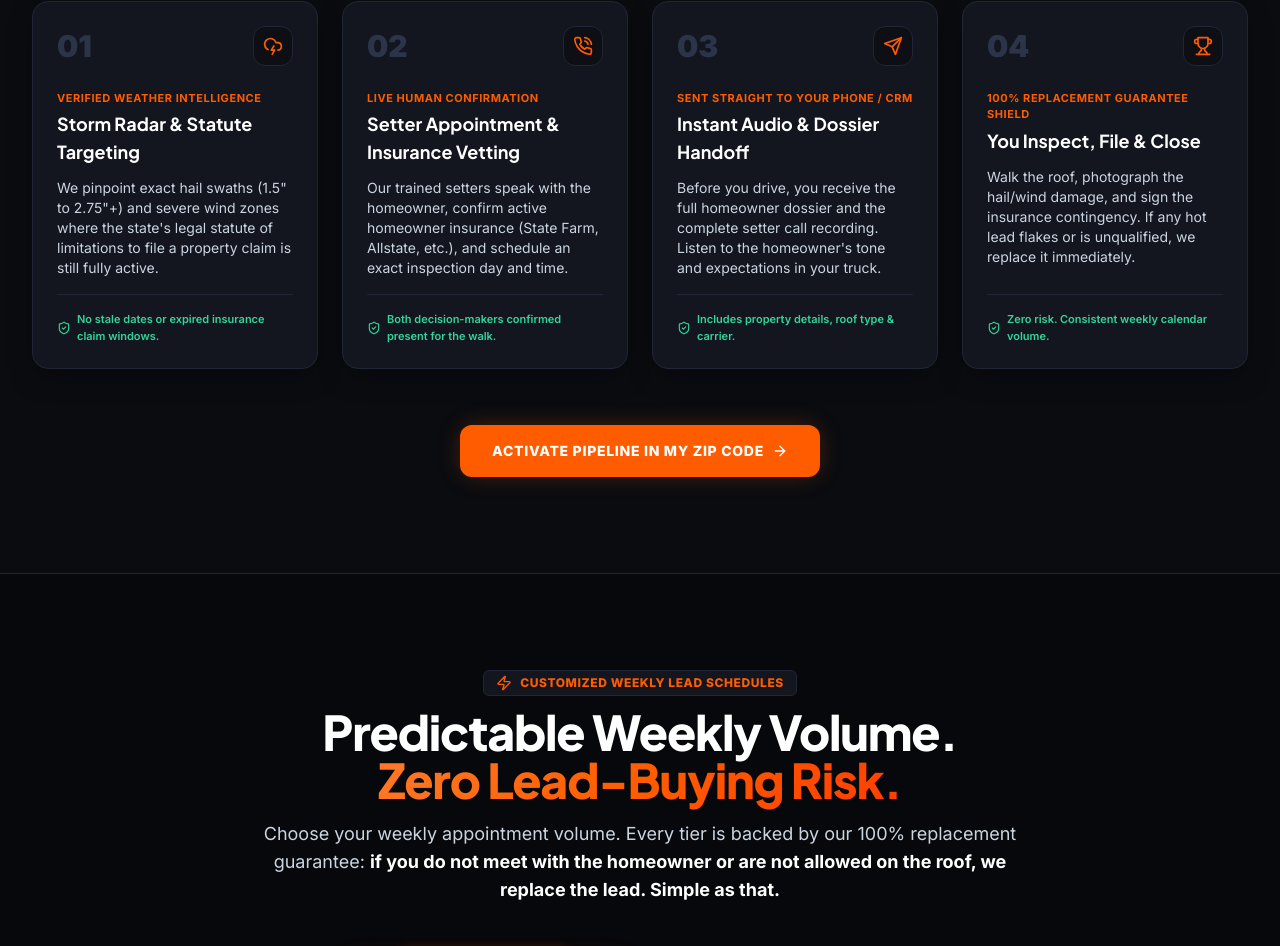
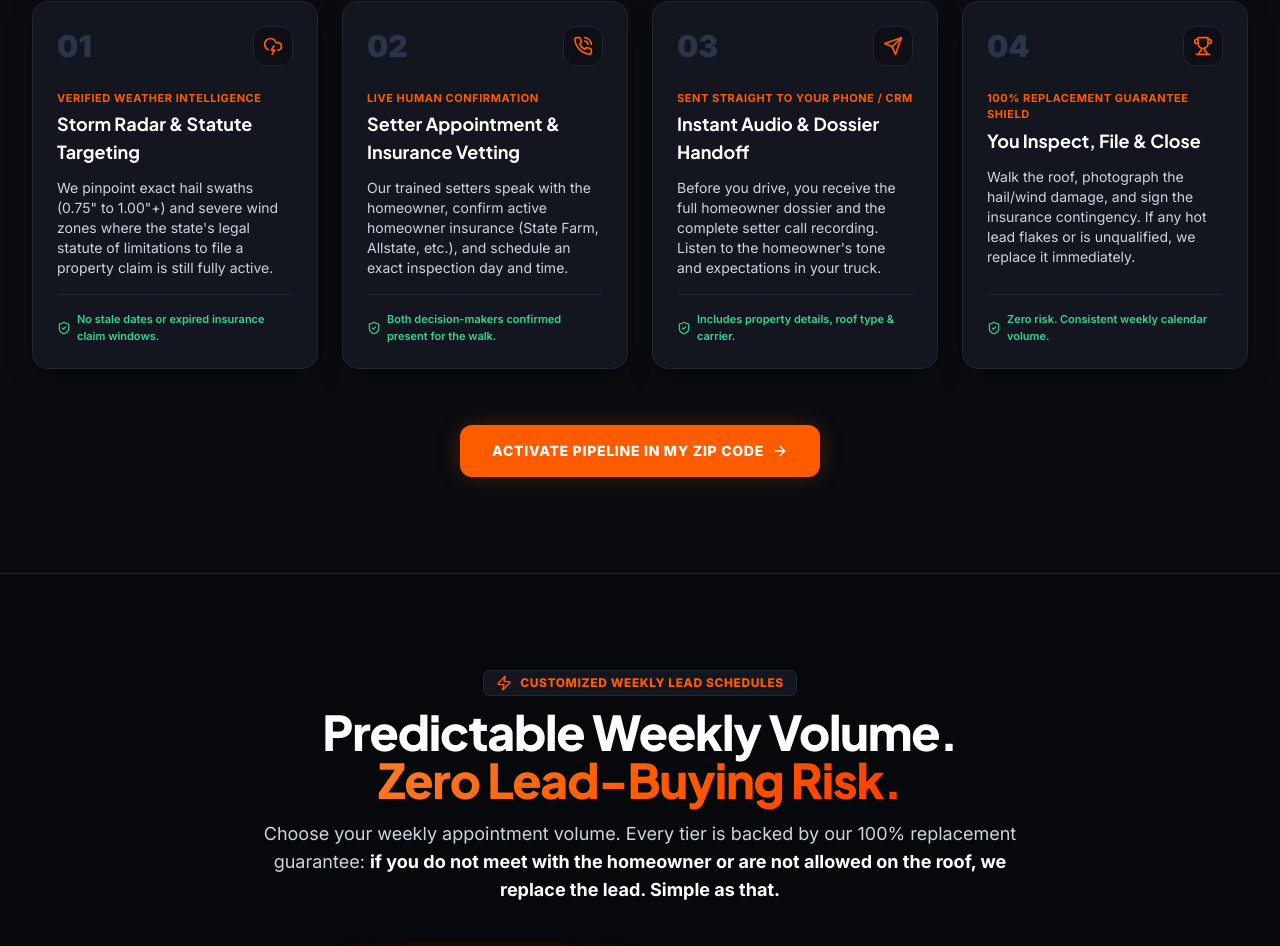
Before and after one commit to farmadvisorar-ux/freshleads-site, a React (Vite) app: page / in a window 1280 px wide. Shown: the part 6409-7355 px from the top of the page. Built offline with nearby package versions, Linux system fonts and the light colour scheme.

Commit message:
Update hail swath size to 0.75" to 1.00\+

```diff
--- a/src/components/HowItWorks.jsx
+++ b/src/components/HowItWorks.jsx
@@ -8,7 +8,7 @@ export default function HowItWorks({ onOpenTerritoryModal }) {
       icon: CloudLightning,
       title: "Storm Radar & Statute Targeting",
       subtitle: "Verified Weather Intelligence",
-      description: "We pinpoint exact hail swaths (1.5\" to 2.75\"+) and severe wind zones where the state's legal statute of limitations to file a property claim is still fully active.",
+      description: "We pinpoint exact hail swaths (0.75\" to 1.00\"+) and severe wind zones where the state's legal statute of limitations to file a property claim is still fully active.",
       detail: "No stale dates or expired insurance claim windows."
     },
     {
```
